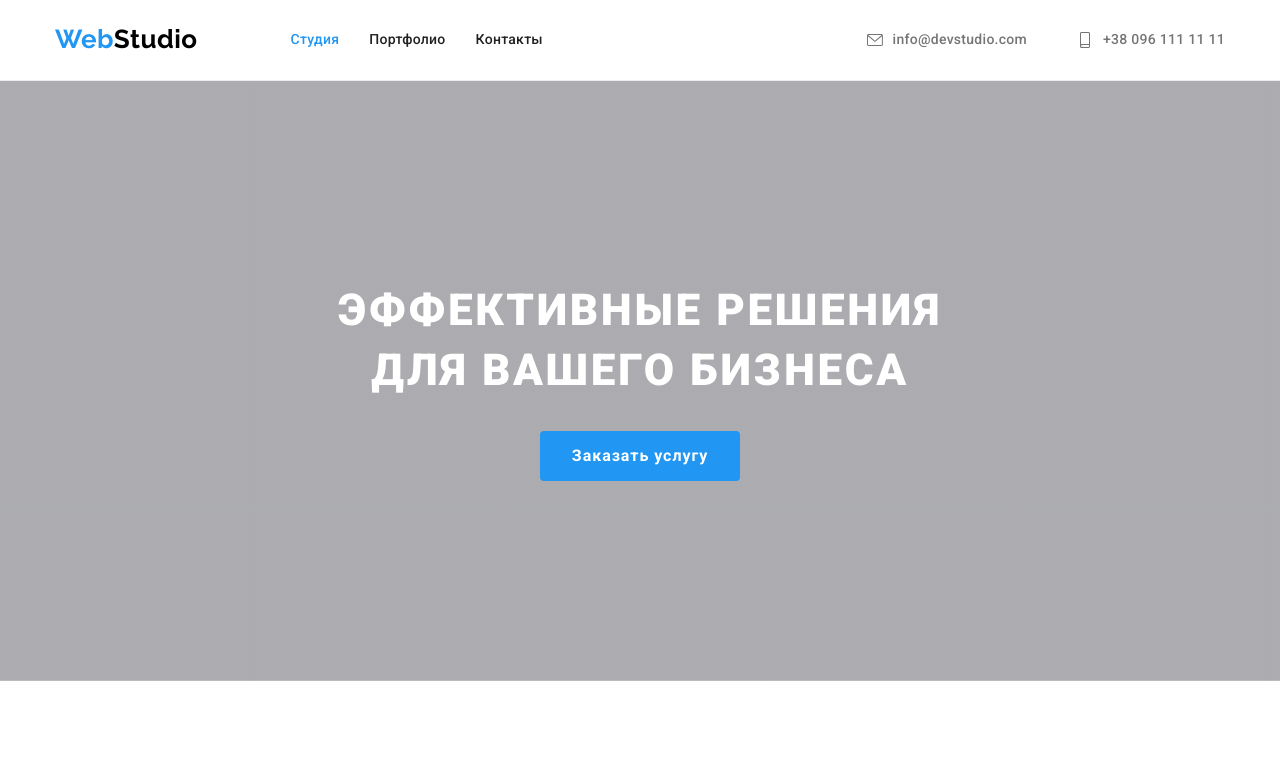
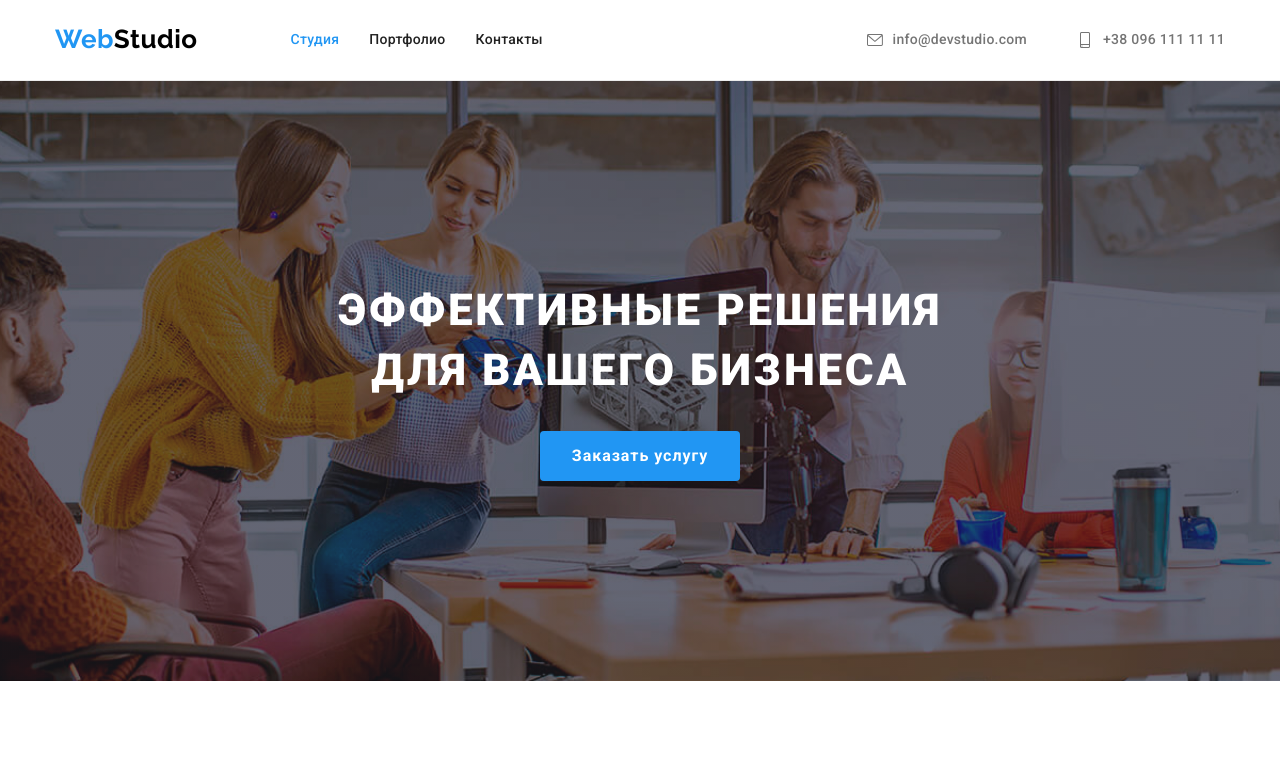
Before and after one commit to YehorBoichenko/goit-markup-hw-04, a plain HTML site: page index.html in a window 1280 px wide. Shown: the top 772 px of the page. Drawn offline with nearby package versions, Linux system fonts and the light colour scheme.

Commit message:
revised job

```diff
--- a/css/styles.css
+++ b/css/styles.css
@@ -159,7 +159,7 @@ ul,ol,li,p,h1,h2,h3,h4,h5,h6{
   padding-top: 200px;
   padding-bottom: 200px;
   background-image: linear-gradient(to top, rgba(47, 48, 58, 0.4), rgba(47, 48, 58, 0.4)),
-  url(./images/heroimage.png);
+  url(../images/heroimage.png);
   background-color: var(--seconadary-bg-color);
   background-position: center;
   background-size: cover;
```
